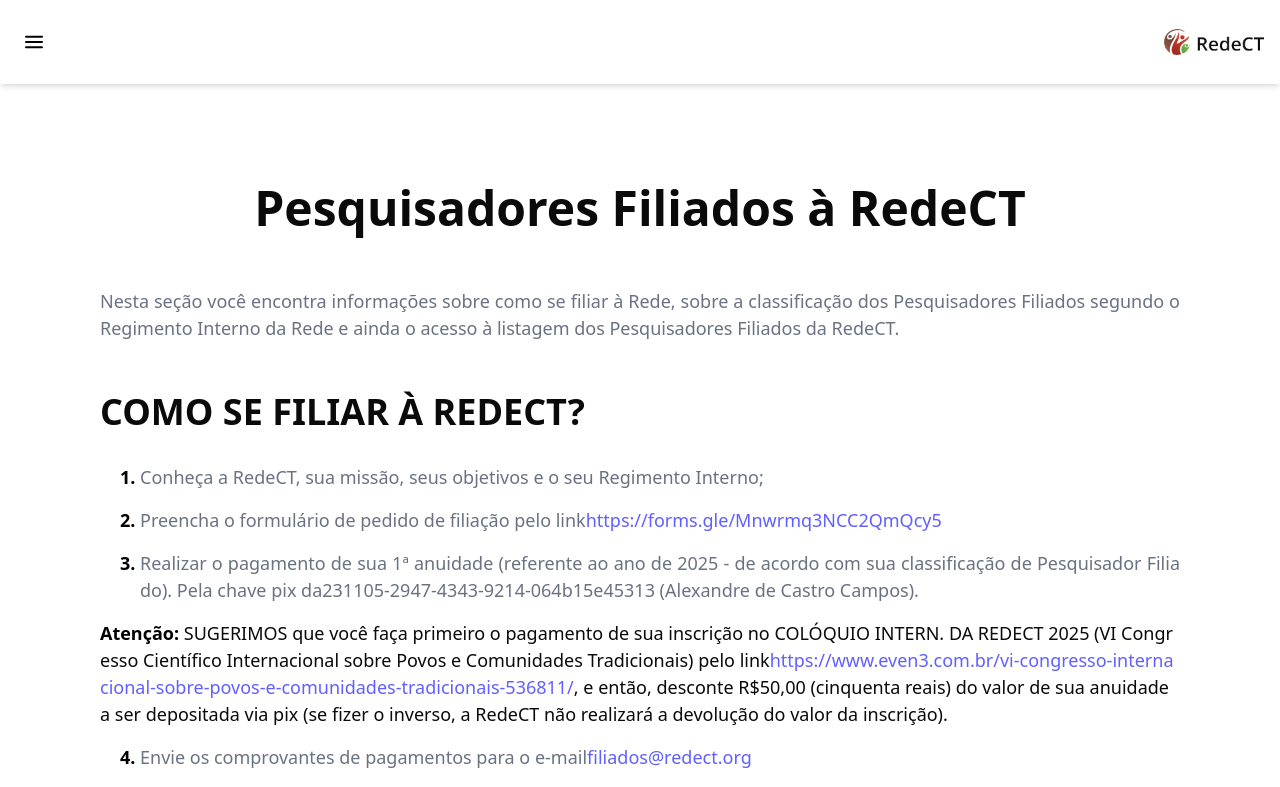
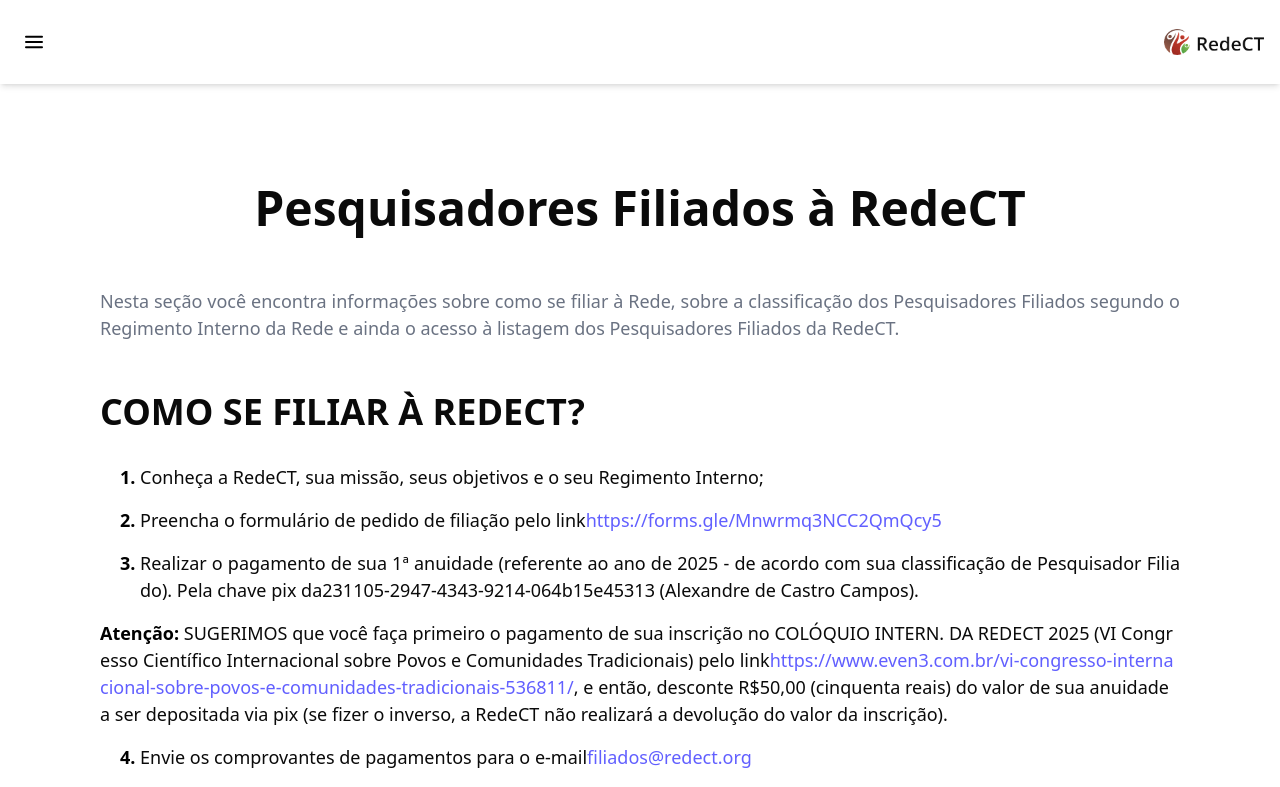
Before and after one commit to andersonkaiti/rede-ct, a Next.js app in the folder rede-ct/: page /quem-somos/pesquisadores-participantes in a window 1280 px wide. Shown: the top 787 px of the page. Built offline with nearby package versions, Linux system fonts and the light colour scheme.

Commit message:
:recycle: refactor: Alteração na cor do texto da lista ordenada.

```diff
--- a/rede-ct/src/components/ordered-list/ordered-list-item.tsx
+++ b/rede-ct/src/components/ordered-list/ordered-list-item.tsx
@@ -2,7 +2,5 @@
 import { IOrderedListProps } from ".";
 
 export function OrderedListItem({ children, className }: IOrderedListProps) {
-  return (
-    <li className={cn("text-justify text-gray-500", className)}>{children}</li>
-  );
+  return <li className={cn("text-justify", className)}>{children}</li>;
 }
```
